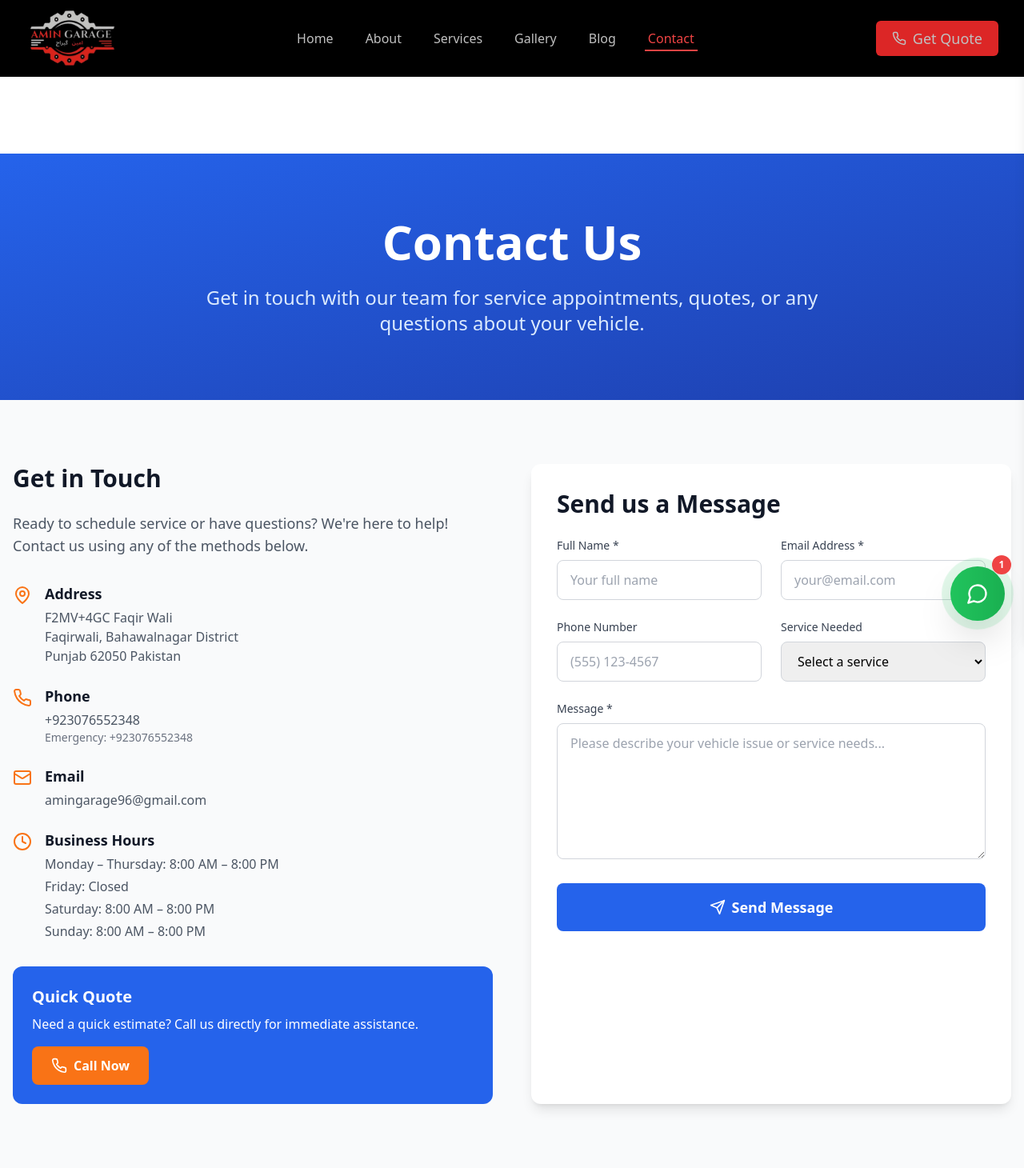
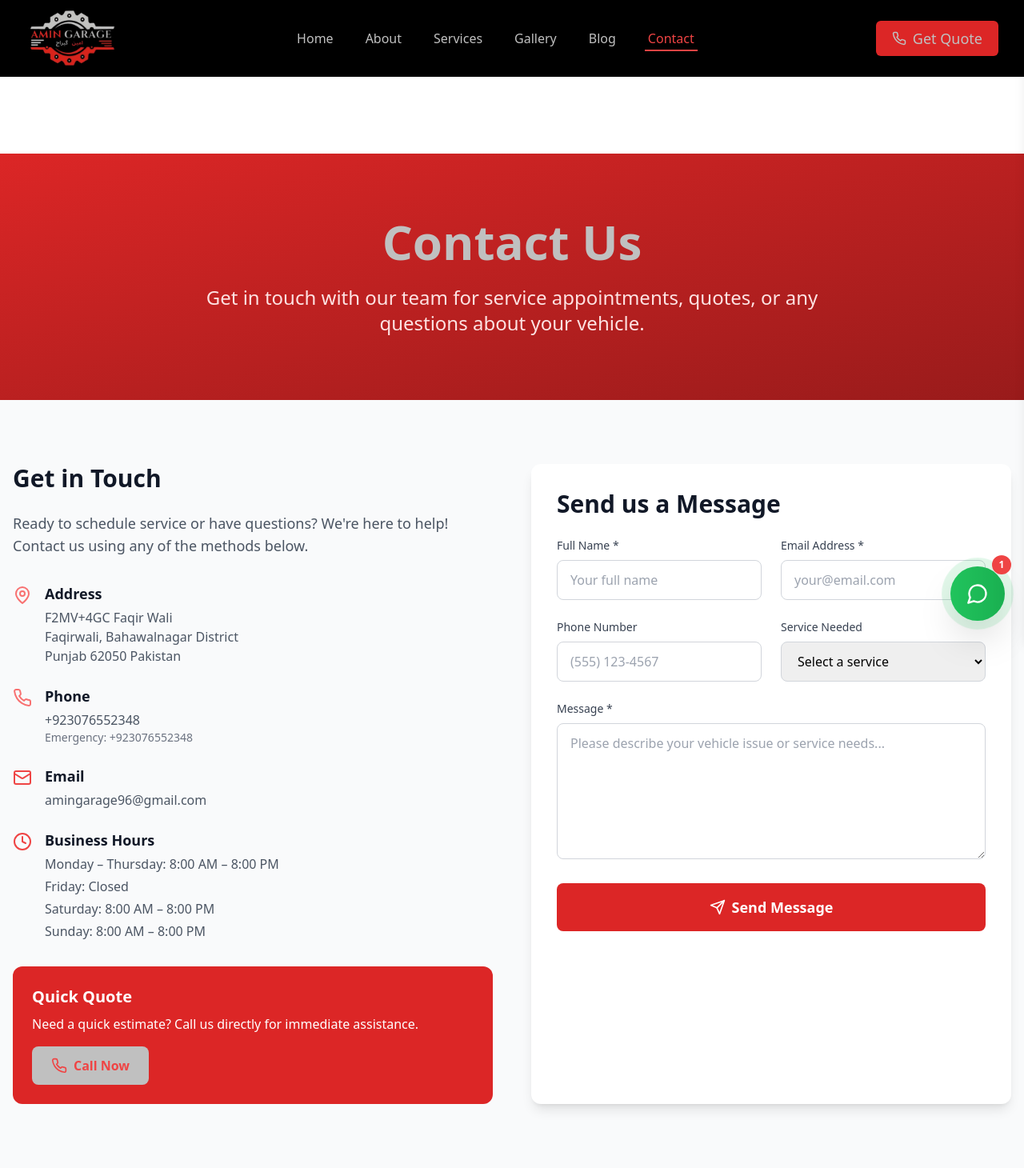
Before and after one commit to razaaliwebdev/amingarage, a React (Vite) app: page /contact in a window 1280 px wide. Shown: the top 1470 px of the page at 80% size. Built offline with nearby package versions, Linux system fonts and the light colour scheme.

Commit message:
fix the color in the contact

```diff
--- a/src/pages/Contact.tsx
+++ b/src/pages/Contact.tsx
@@ -53,10 +53,10 @@ const Contact: React.FC = () => {
   return (
     <div className="pt-24">
       {/* Hero Section */}
-      <section className="py-20 bg-gradient-to-br from-blue-600 to-blue-800 text-white">
+      <section className="py-20 bg-gradient-to-br from-red-600 to-red-800 text-[#C0C0C0]">
         <div className="max-w-7xl mx-auto px-4 text-center">
           <h1 className="text-5xl md:text-6xl font-bold mb-6">Contact Us</h1>
-          <p className="text-xl md:text-2xl max-w-3xl mx-auto text-blue-100">
+          <p className="text-xl md:text-2xl max-w-3xl mx-auto text-red-100">
             Get in touch with our team for service appointments, quotes, or any
             questions about your vehicle.
           </p>
@@ -81,7 +81,7 @@ const Contact: React.FC = () => {
 
               <div className="space-y-6">
                 <div className="flex items-start space-x-4">
-                  <MapPin className="w-6 h-6 text-orange-500 mt-1" />
+                  <MapPin className="w-6 h-6 text-red-400 mt-1" />
                   <div>
                     <h3 className="text-lg font-semibold text-gray-900 mb-1">
                       Address
@@ -97,7 +97,7 @@ const Contact: React.FC = () => {
                 </div>
 
                 <div className="flex items-start space-x-4">
-                  <Phone className="w-6 h-6 text-orange-500 mt-1" />
+                  <Phone className="w-6 h-6 text-red-400 mt-1" />
                   <div>
                     <h3 className="text-lg font-semibold text-gray-900 mb-1">
                       Phone
@@ -110,7 +110,7 @@ const Contact: React.FC = () => {
                 </div>
 
                 <div className="flex items-start space-x-4">
-                  <Mail className="w-6 h-6 text-orange-500 mt-1" />
+                  <Mail className="w-6 h-6 text-red-500 mt-1" />
                   <div>
                     <h3 className="text-lg font-semibold text-gray-900 mb-1">
                       Email
@@ -120,7 +120,7 @@ const Contact: React.FC = () => {
                 </div>
 
                 <div className="flex items-start space-x-4">
-                  <Clock className="w-6 h-6 text-orange-500 mt-1" />
+                  <Clock className="w-6 h-6 text-red-500 mt-1" />
                   <div>
                     <h3 className="text-lg font-semibold text-gray-900 mb-1">
                       Business Hours
@@ -135,7 +135,7 @@ const Contact: React.FC = () => {
                 </div>
               </div>
 
-              <div className="bg-blue-600 text-white p-6 rounded-xl">
+              <div className="bg-red-600 text-white p-6 rounded-xl">
                 <h3 className="text-xl font-semibold mb-2">Quick Quote</h3>
                 <p className="mb-4">
                   Need a quick estimate? Call us directly for immediate
@@ -143,7 +143,7 @@ const Contact: React.FC = () => {
                 </p>
                 <a
                   href="tel:+923076552348"
-                  className="inline-flex items-center bg-orange-500 hover:bg-orange-600 text-white px-6 py-3 rounded-lg font-semibold transition-colors duration-300"
+                  className="inline-flex items-center bg-[#C0C0C0] hover:bg-white text-red-500 px-6 py-3 rounded-lg font-semibold transition-colors duration-300"
                 >
                   <Phone className="w-5 h-5 mr-2" />
                   Call Now
@@ -172,7 +172,7 @@ const Contact: React.FC = () => {
                       required
                       value={formData.full_name}
                       onChange={handleChange}
-                      className="w-full px-4 py-3 border border-gray-300 rounded-lg focus:ring-2 focus:ring-blue-500 focus:border-blue-500 transition-colors duration-200"
+                      className="w-full px-4 py-3 border border-gray-300 rounded-lg focus:ring-2 focus:ring-red-500 focus:border-red-500 transition-colors duration-200"
                       placeholder="Your full name"
                     />
                   </div>
@@ -190,7 +190,7 @@ const Contact: React.FC = () => {
                       required
                       value={formData.email}
                       onChange={handleChange}
-                      className="w-full px-4 py-3 border border-gray-300 rounded-lg focus:ring-2 focus:ring-blue-500 focus:border-blue-500 transition-colors duration-200"
+                      className="w-full px-4 py-3 border border-gray-300 rounded-lg focus:ring-2 focus:ring-red-500 focus:border-red-500 transition-colors duration-200"
                       placeholder="your@email.com"
                     />
                   </div>
@@ -210,7 +210,7 @@ const Contact: React.FC = () => {
                       name="phone"
                       value={formData.phone}
                       onChange={handleChange}
-                      className="w-full px-4 py-3 border border-gray-300 rounded-lg focus:ring-2 focus:ring-blue-500 focus:border-blue-500 transition-colors duration-200"
+                      className="w-full px-4 py-3 border border-gray-300 rounded-lg focus:ring-2 focus:ring-red-500 focus:border-red-500 transition-colors duration-200"
                       placeholder="(555) 123-4567"
                     />
                   </div>
@@ -226,7 +226,7 @@ const Contact: React.FC = () => {
                       name="service"
                       value={formData.service}
                       onChange={handleChange}
-                      className="w-full px-4 py-3 border border-gray-300 rounded-lg focus:ring-2 focus:ring-blue-500 focus:border-blue-500 transition-colors duration-200"
+                      className="w-full px-4 py-3 border border-gray-300 rounded-lg focus:ring-2 focus:ring-red-500 focus:border-red-500 transition-colors duration-200"
                     >
                       <option value="">Select a service</option>
                       <option value="oil-change">
@@ -262,14 +262,14 @@ const Contact: React.FC = () => {
                     rows={6}
                     value={formData.message}
                     onChange={handleChange}
-                    className="w-full px-4 py-3 border border-gray-300 rounded-lg focus:ring-2 focus:ring-blue-500 focus:border-blue-500 transition-colors duration-200"
+                    className="w-full px-4 py-3 border border-gray-300 rounded-lg focus:ring-2 focus:ring-red-500 focus:border-red-500 transition-colors duration-200"
                     placeholder="Please describe your vehicle issue or service needs..."
                   ></textarea>
                 </div>
 
                 <button
                   type="submit"
-                  className="w-full bg-blue-600 hover:bg-blue-700 text-white py-4 px-6 rounded-lg font-semibold text-lg transition-colors duration-300 flex items-center justify-center"
+                  className="w-full bg-red-600 hover:bg-red-700 text-white py-4 px-6 rounded-lg font-semibold text-lg transition-colors duration-300 flex items-center justify-center"
                 >
                   <Send className="w-5 h-5 mr-2" />
                   Send Message
```
